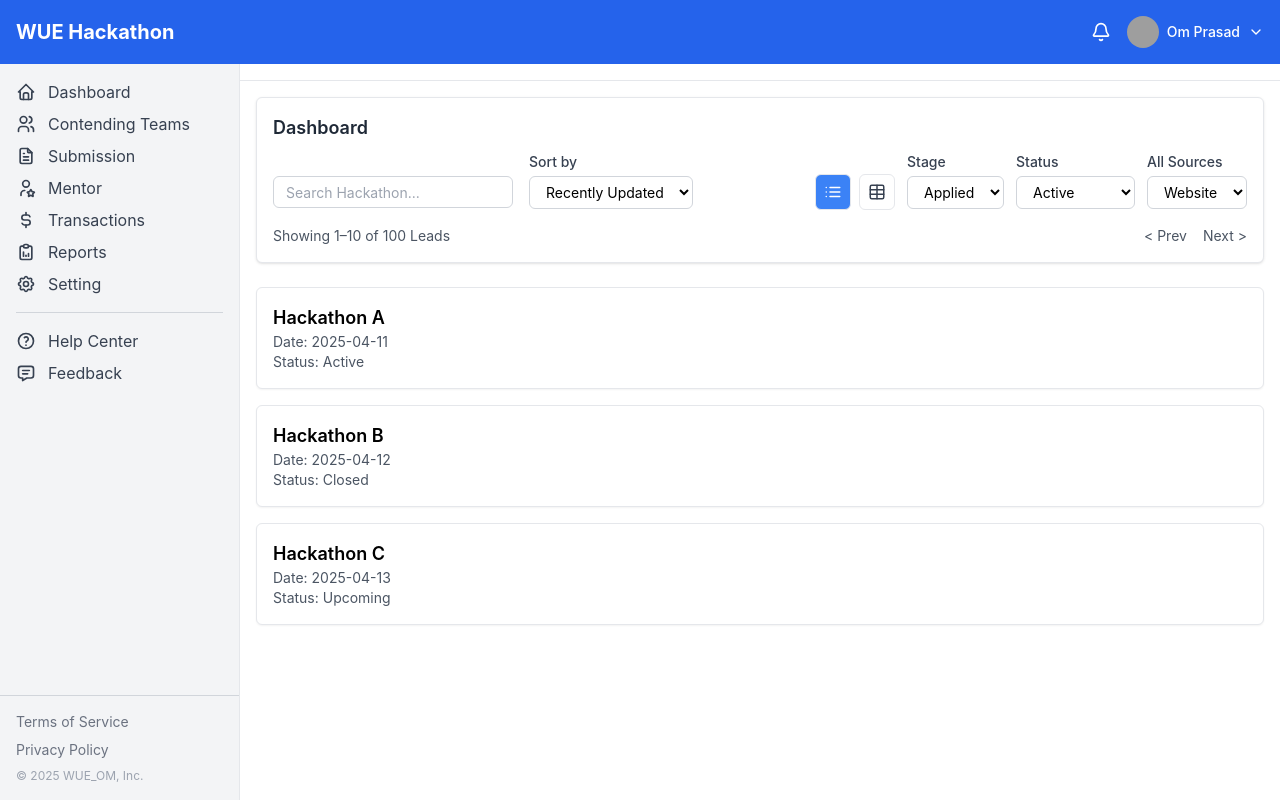
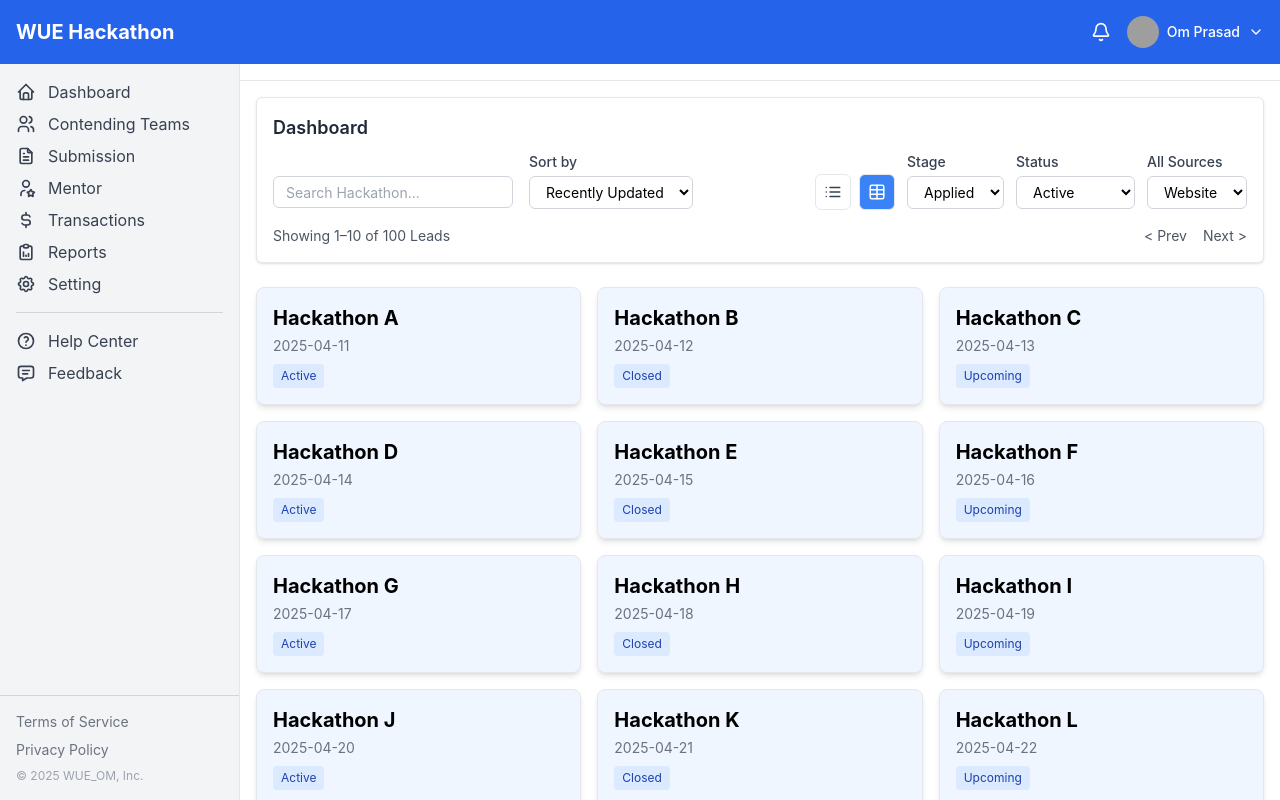
Before and after one commit to Omkar0231/Cohort2, a React (Create React App) app in the folder om/: page / in a window 1280 px wide. Built offline with nearby package versions, Linux system fonts and the light colour scheme; grey boxes are pictures that could not be loaded.

Commit message:
complete

```diff
--- a/om/src/components/ui/ListView.jsx
+++ b/om/src/components/ui/ListView.jsx
@@ -1,18 +1,13 @@
 import React from 'react';
+import hackathonData from '../../data/hackathonData';
 
 const ListView = () => {
-    const data = [
-        { name: 'Hackathon A', date: '2025-04-11', status: 'Active' },
-        { name: 'Hackathon B', date: '2025-04-12', status: 'Closed' },
-        { name: 'Hackathon C', date: '2025-04-13', status: 'Upcoming' },
-    ];
-
     return (
         <div className="space-y-4">
-            {data.map((item, idx) => (
+            {hackathonData.map((item, idx) => (
                 <div
                     key={idx}
-                    className="p-4 border rounded-md shadow-sm bg-white dark:bg-gray-800"
+                    className="p-4 border rounded-md shadow-sm bg-blue-50 hover:bg-blue-100 dark:hover:bg-blue-400 transition duration-200 ease-in-out"
                 >
                     <div className="text-lg font-semibold">{item.name}</div>
                     <div className="text-sm text-gray-600 dark:text-gray-300">
--- a/om/src/components/ui/TableView.jsx
+++ b/om/src/components/ui/TableView.jsx
@@ -1,18 +1,13 @@
 import React from 'react';
+import hackathonData from '../../data/hackathonData';
 
 const TableView = () => {
-    const data = [
-        { name: 'Hackathon A', date: '2025-04-11', status: 'Active' },
-        { name: 'Hackathon B', date: '2025-04-12', status: 'Closed' },
-        { name: 'Hackathon C', date: '2025-04-13', status: 'Upcoming' },
-    ];
-
     return (
         <div className="grid grid-cols-1 sm:grid-cols-2 lg:grid-cols-3 gap-4">
-            {data.map((item, idx) => (
+            {hackathonData.map((item, idx) => (
                 <div
                     key={idx}
-                    className="p-4 border rounded-lg shadow-md bg-white dark:bg-gray-800"
+                    className="p-4 border rounded-lg shadow-md bg-blue-50 hover:bg-blue-100 dark:hover:bg-blue-400 transition duration-200 ease-in-out"
                 >
                     <div className="text-xl font-bold">{item.name}</div>
                     <div className="text-sm mt-1 text-gray-500 dark:text-gray-300">
--- /dev/null
+++ b/om/src/data/hackathonData.js
@@ -0,0 +1,30 @@
+const hackathonData = [
+    { name: 'Hackathon A', date: '2025-04-11', status: 'Active' },
+    { name: 'Hackathon B', date: '2025-04-12', status: 'Closed' },
+    { name: 'Hackathon C', date: '2025-04-13', status: 'Upcoming' },
+    { name: 'Hackathon D', date: '2025-04-14', status: 'Active' },
+    { name: 'Hackathon E', date: '2025-04-15', status: 'Closed' },
+    { name: 'Hackathon F', date: '2025-04-16', status: 'Upcoming' },
+    { name: 'Hackathon G', date: '2025-04-17', status: 'Active' },
+    { name: 'Hackathon H', date: '2025-04-18', status: 'Closed' },
+    { name: 'Hackathon I', date: '2025-04-19', status: 'Upcoming' },
+    { name: 'Hackathon J', date: '2025-04-20', status: 'Active' },
+    { name: 'Hackathon K', date: '2025-04-21', status: 'Closed' },
+    { name: 'Hackathon L', date: '2025-04-22', status: 'Upcoming' },
+    { name: 'Hackathon M', date: '2025-04-23', status: 'Active' },
+    { name: 'Hackathon N', date: '2025-04-24', status: 'Closed' },
+    { name: 'Hackathon O', date: '2025-04-25', status: 'Upcoming' },
+    { name: 'Hackathon P', date: '2025-04-26', status: 'Active' },
+    { name: 'Hackathon Q', date: '2025-04-27', status: 'Closed' },
+    { name: 'Hackathon R', date: '2025-04-28', status: 'Upcoming' },
+    { name: 'Hackathon S', date: '2025-04-29', status: 'Active' },
+    { name: 'Hackathon T', date: '2025-04-30', status: 'Closed' },
+    { name: 'Hackathon U', date: '2025-05-01', status: 'Upcoming' },
+    { name: 'Hackathon V', date: '2025-05-02', status: 'Active' },
+    { name: 'Hackathon W', date: '2025-05-03', status: 'Closed' },
+    { name: 'Hackathon X', date: '2025-05-04', status: 'Upcoming' },
+    { name: 'Hackathon Y', date: '2025-05-05', status: 'Active' },
+    { name: 'Hackathon Z', date: '2025-05-06', status: 'Closed' }
+];
+
+export default hackathonData;
--- a/om/src/pages/Dashboard.jsx
+++ b/om/src/pages/Dashboard.jsx
@@ -1,17 +1,15 @@
 import React, { useState } from 'react';
-import Toolbar from '../components/layout/Toolbar';
 import ListView from '../components/ui/ListView';
 import TableView from '../components/ui/TableView';
+import Toolbar from '../components/layout/Toolbar';
 
 const Dashboard = () => {
-    const [view, setView] = useState('list');
+    const [view, setView] = useState('table');
 
     return (
-        <div className="p-4">
+        <div className="p-4 space-y-6">
             <Toolbar view={view} setView={setView} />
-            <div className="mt-6">
-                {view === 'list' ? <ListView /> : <TableView />}
-            </div>
+            {view === 'list' ? <ListView /> : <TableView />}
         </div>
     );
 };
```
